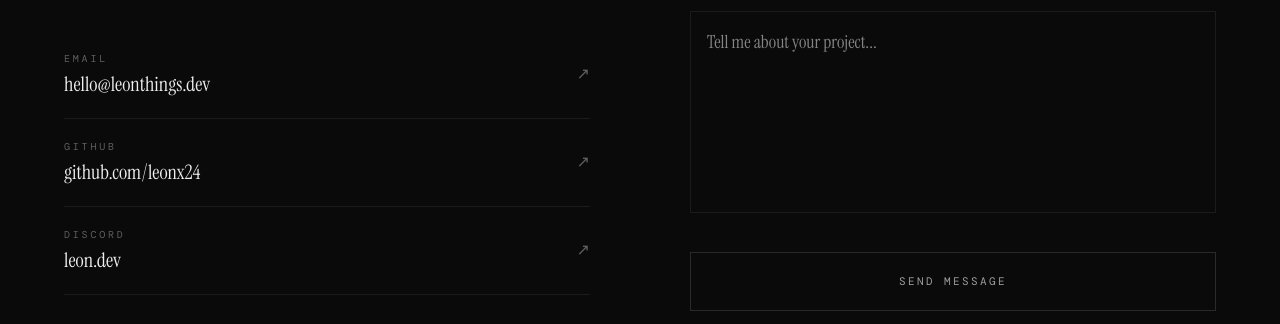
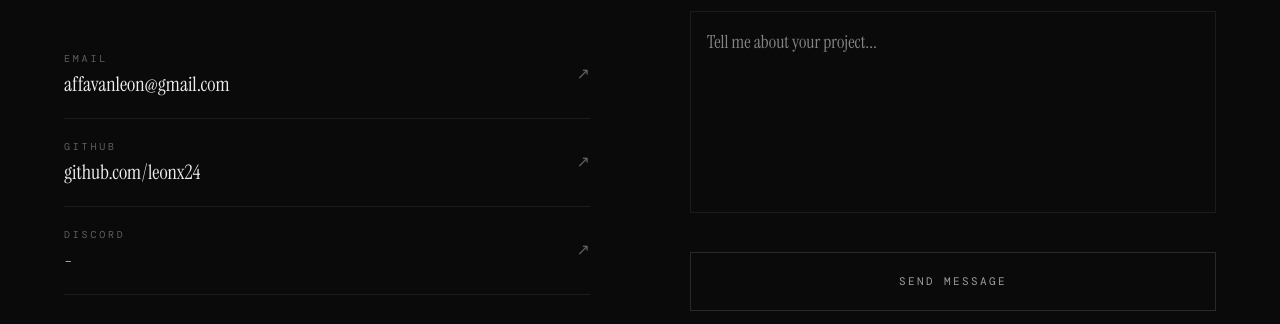
Before and after one commit to leonx24/LeonThings, a React (Vite) app: page / in a window 1280 px wide. Shown: the part 3539-3863 px from the top of the page. Built offline with nearby package versions, Linux system fonts and the light colour scheme; a web font is replaced by a local one.

Commit message:
rename contacts

```diff
--- a/src/components/contact.jsx
+++ b/src/components/contact.jsx
@@ -118,9 +118,10 @@ export default function Contact() {
               {[
                 {
                   label: "Email",
-                  value: "hello@leonthings.dev",
-                  href: "mailto:hello@leonthings.dev",
+                  value: "affavanleon@gmail.com",
+                  href: "mailto:affavanleon@gmail.com",
                 },
+
                 {
                   label: "Github",
                   value: "github.com/leonx24",
@@ -128,7 +129,7 @@ export default function Contact() {
                 },
                 {
                   label: "Discord",
-                  value: "leon.dev",
+                  value: "-",
                   href: "#",
                 },
               ].map((item) => (
```
